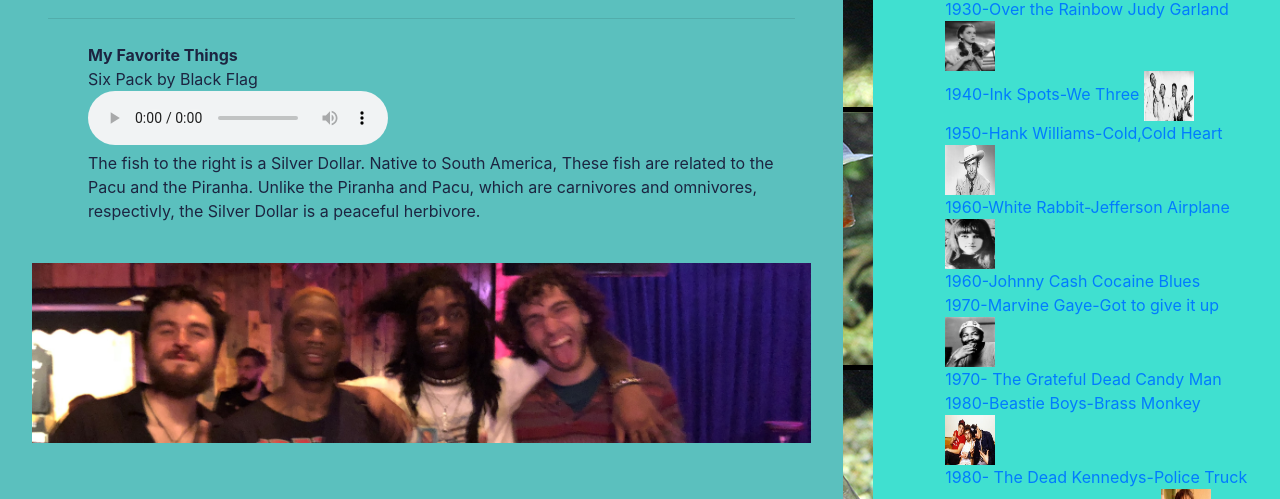
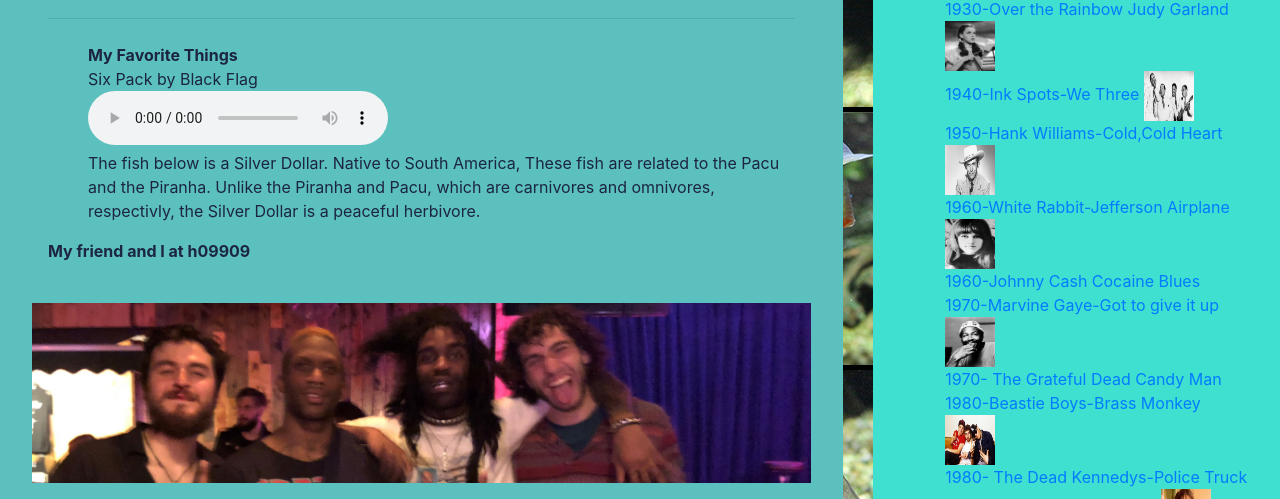
Before and after one commit to condeemilio891/about-me, a plain HTML site: page index.html in a window 1280 px wide. Shown: the part 277-776 px from the top of the page. Drawn offline with nearby package versions, Linux system fonts and the light colour scheme.

Commit message:
slight cleanup addef footer

```diff
--- a/index.html
+++ b/index.html
@@ -54,14 +54,19 @@
                         type="audio/mp3">
                         </div>
                         <li>
-                          The fish to the right is a Silver Dollar. Native to South America, These fish are related to the Pacu and the Piranha.
+                          The fish below is a Silver Dollar. Native to South America, These fish are related to the Pacu and the Piranha.
                           Unlike the Piranha and Pacu, which are carnivores and omnivores, respectivly,
                           the Silver Dollar is a peaceful herbivore.
                         </li>
                      </ul>
+                     <p style="font-weight: bold;">My friend and I at h09909</p>
                     </div>
                       <img src="pg2.jpg" class="img-fluid" alt="Responsive image"></div>
-                     </div>
+
+                    </div>
+
+
+
 
                   <div class= col-sm-4>
                     <div class="jumbotron" style="background-color:turquoise ;">
```
